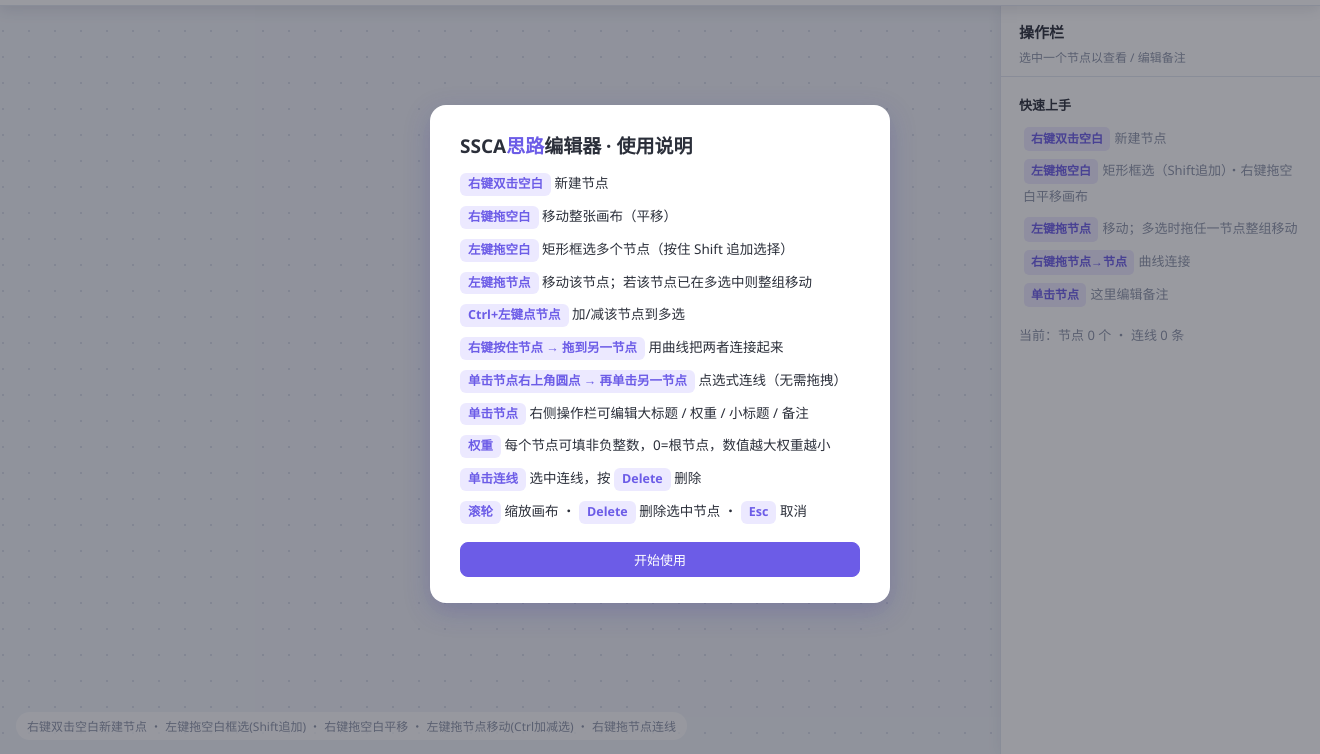
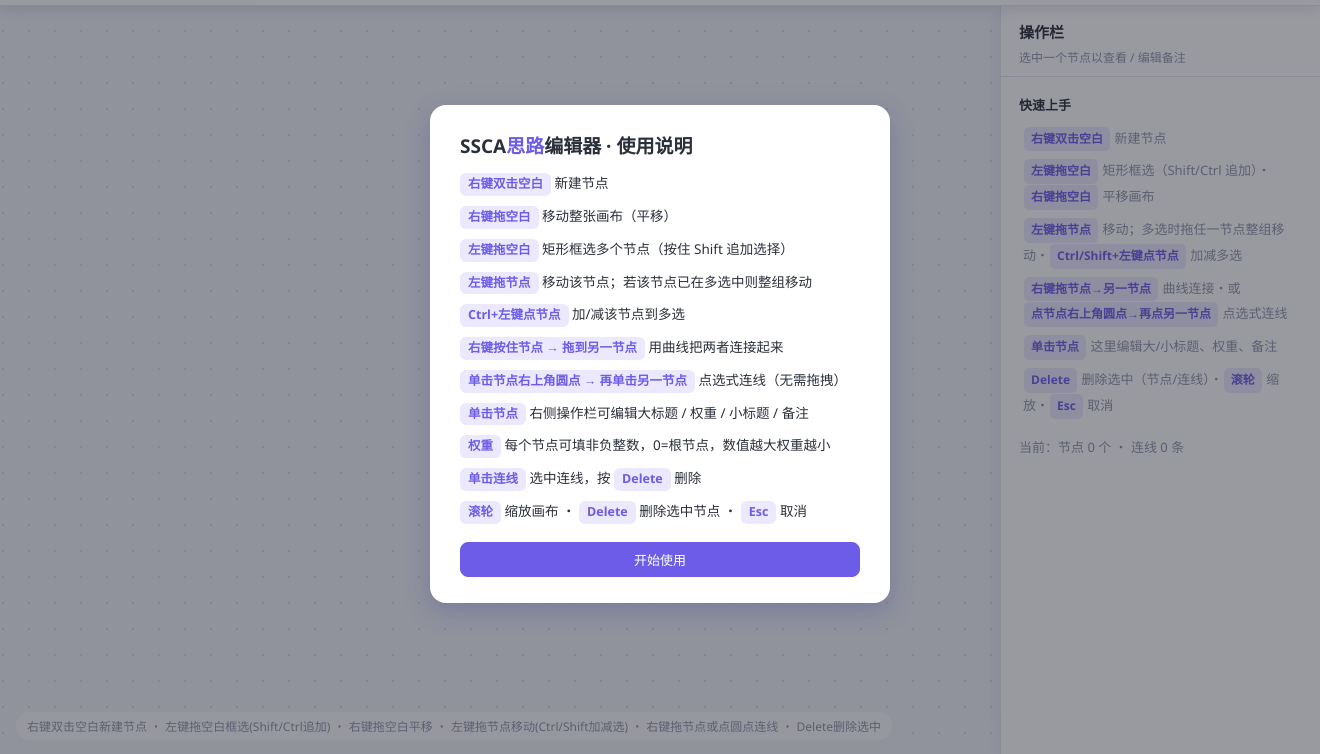
Before and after one commit to MangZai-120/SSCA-Road-Map-Editor, an Electron app: page index.html in a window 1320 px wide. Shown: the part 46-800 px from the top of the page. Drawn offline with Linux system fonts and the light colour scheme.

Commit message:
修复提示文本错误

```diff
--- a/index.html
+++ b/index.html
@@ -231,7 +231,7 @@
       <div id="world">
         <svg id="edges"></svg>
       </div>
-      <div id="hint">右键双击空白新建节点 ・ 左键拖空白框选(Shift追加) ・ 右键拖空白平移 ・ 左键拖节点移动(Ctrl加减选) ・ 右键拖节点连线</div>
+      <div id="hint">右键双击空白新建节点 ・ 左键拖空白框选(Shift/Ctrl追加) ・ 右键拖空白平移 ・ 左键拖节点移动(Ctrl/Shift加减选) ・ 右键拖节点或点圆点连线 ・ Delete删除选中</div>
     </div>
 
     <div id="inspector">
@@ -578,10 +578,11 @@
         '<div class="empty">' +
         '<h4>快速上手</h4><ul>' +
         '<li><span class="k">右键双击空白</span> 新建节点</li>' +
-        '<li><span class="k">左键拖空白</span> 矩形框选（Shift追加）・右键拖空白平移画布</li>' +
-        '<li><span class="k">左键拖节点</span> 移动；多选时拖任一节点整组移动</li>' +
-        '<li><span class="k">右键拖节点→节点</span> 曲线连接</li>' +
-        '<li><span class="k">单击节点</span> 这里编辑备注</li>' +
+        '<li><span class="k">左键拖空白</span> 矩形框选（Shift/Ctrl 追加）・<span class="k">右键拖空白</span> 平移画布</li>' +
+        '<li><span class="k">左键拖节点</span> 移动；多选时拖任一节点整组移动・<span class="k">Ctrl/Shift+左键点节点</span> 加减多选</li>' +
+        '<li><span class="k">右键拖节点→另一节点</span> 曲线连接・或 <span class="k">点节点右上角圆点→再点另一节点</span> 点选式连线</li>' +
+        '<li><span class="k">单击节点</span> 这里编辑大/小标题、权重、备注</li>' +
+        '<li><span class="k">Delete</span> 删除选中（节点/连线）・<span class="k">滚轮</span> 缩放・<span class="k">Esc</span> 取消</li>' +
         '</ul>' +
         `<p>当前：节点 ${state.nodes.length} 个 ・ 连线 ${state.edges.length} 条</p>` +
         '</div>';
```
Also changed, not shown: README.md.
